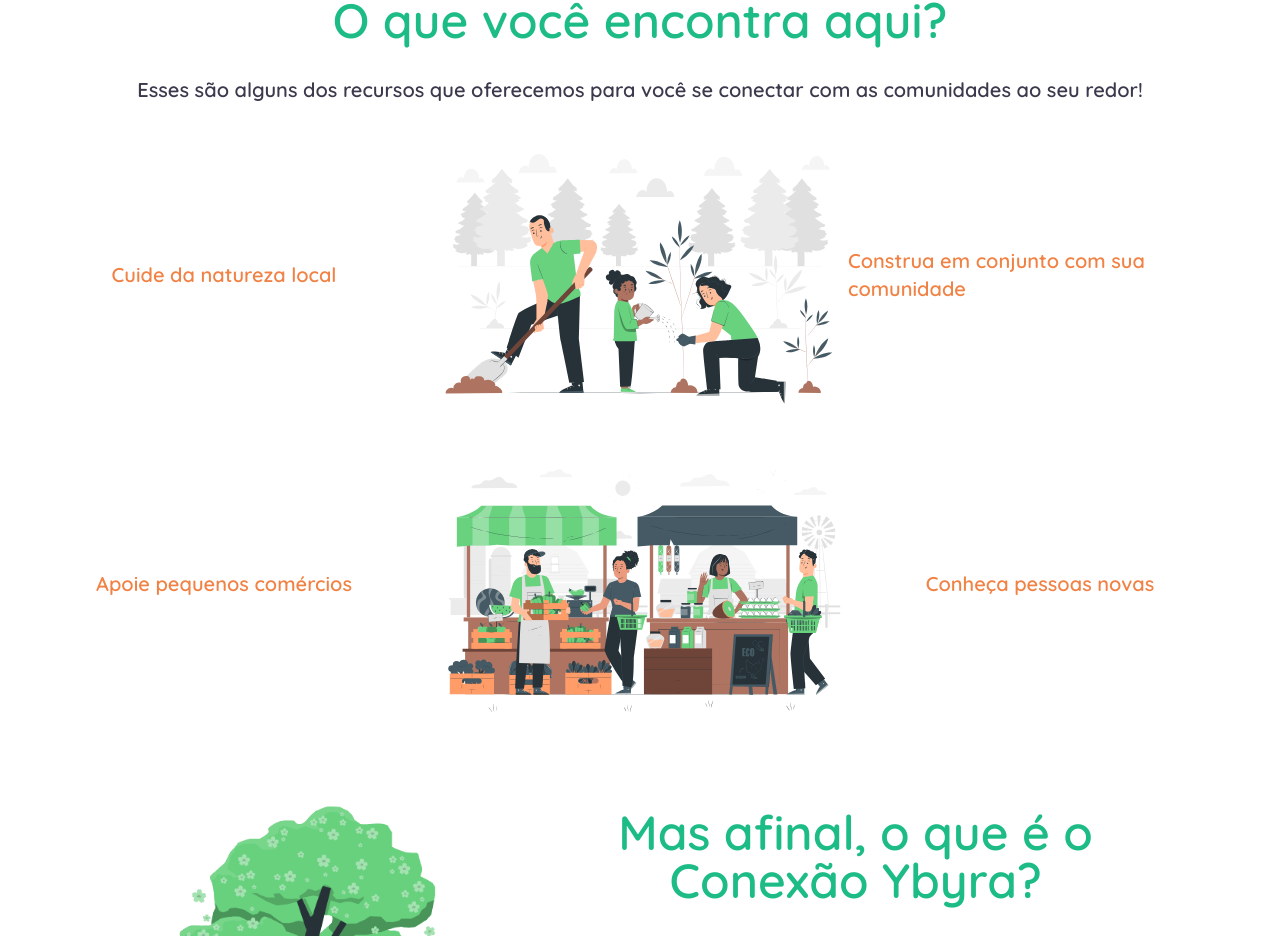
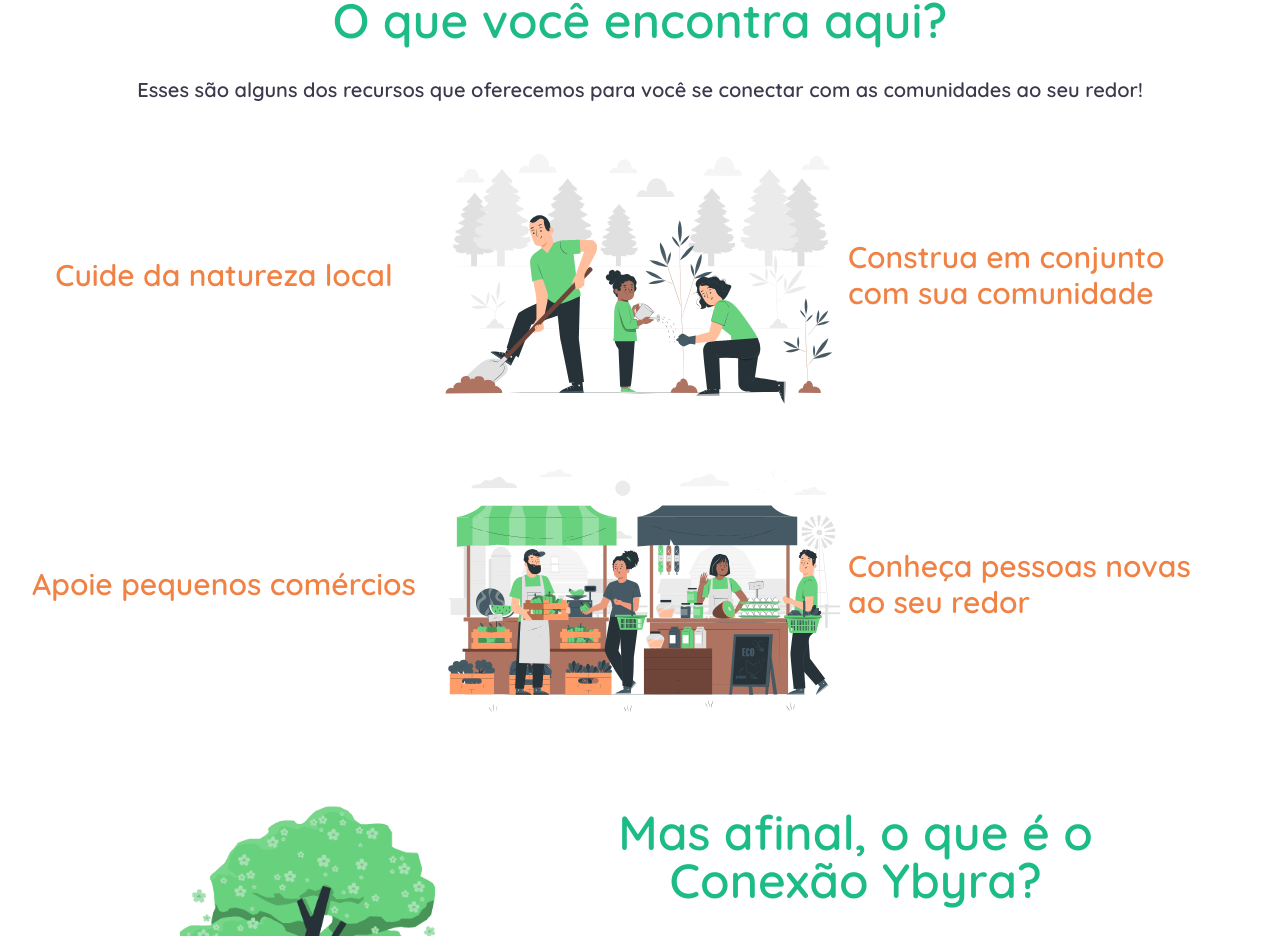
Before and after one commit to Conexao-Ybyra/frontend, a React (Vite) app: page / in a window 1280 px wide. Shown: the part 845-1781 px from the top of the page. Built offline with nearby package versions, Linux system fonts and the light colour scheme.

Commit message:
Update features.tsx

```diff
--- a/src/components/Features/features.tsx
+++ b/src/components/Features/features.tsx
@@ -13,7 +13,7 @@
   { id: 3,
     texto: "Apoie pequenos comércios",
     imagem: Feature3,
-    texto2: "Conheça pessoas novas"
+    texto2: "Conheça pessoas novas ao seu redor"
   }
 ];
 
@@ -36,13 +36,13 @@
           <div className="grid gap-8 grid-cols-1 md:gap-0 md:divide-x sm:grid-cols-1">
             {propriedades.map((propriedade) => (
               <div key={propriedade.id} className="text-orange-crayola grid grid-cols-3 fonte text-xl">
-                <div className="grid justify-center items-center">
+                <div className="grid justify-center items-center text-3xl">
                 {propriedade.texto}
                 </div>
                 <div className="">
                   <img src={propriedade.imagem} />
                 </div>
-                <div className="grid justify-center items-center pr-8">
+                <div className="grid justify-center items-center pr-8 text-3xl">
                 {propriedade.texto2}
                 </div>
               </div>
```
